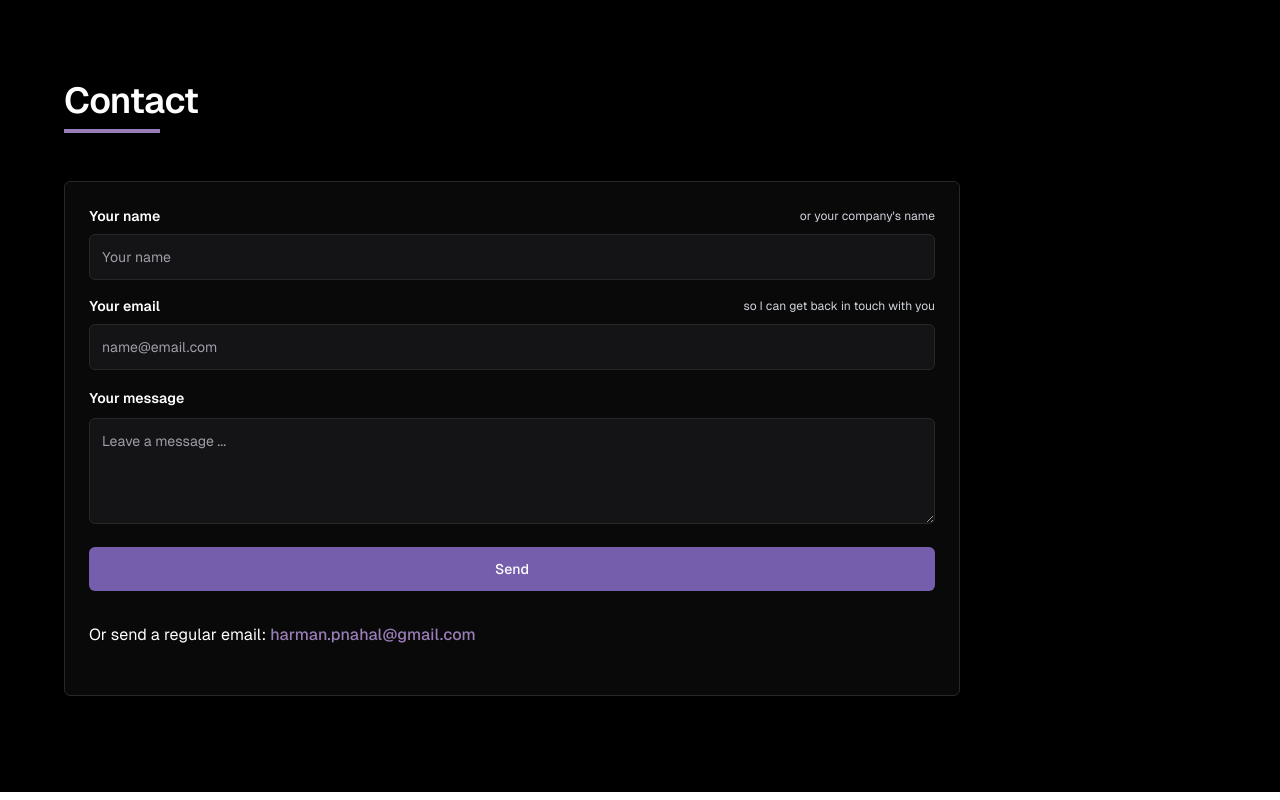
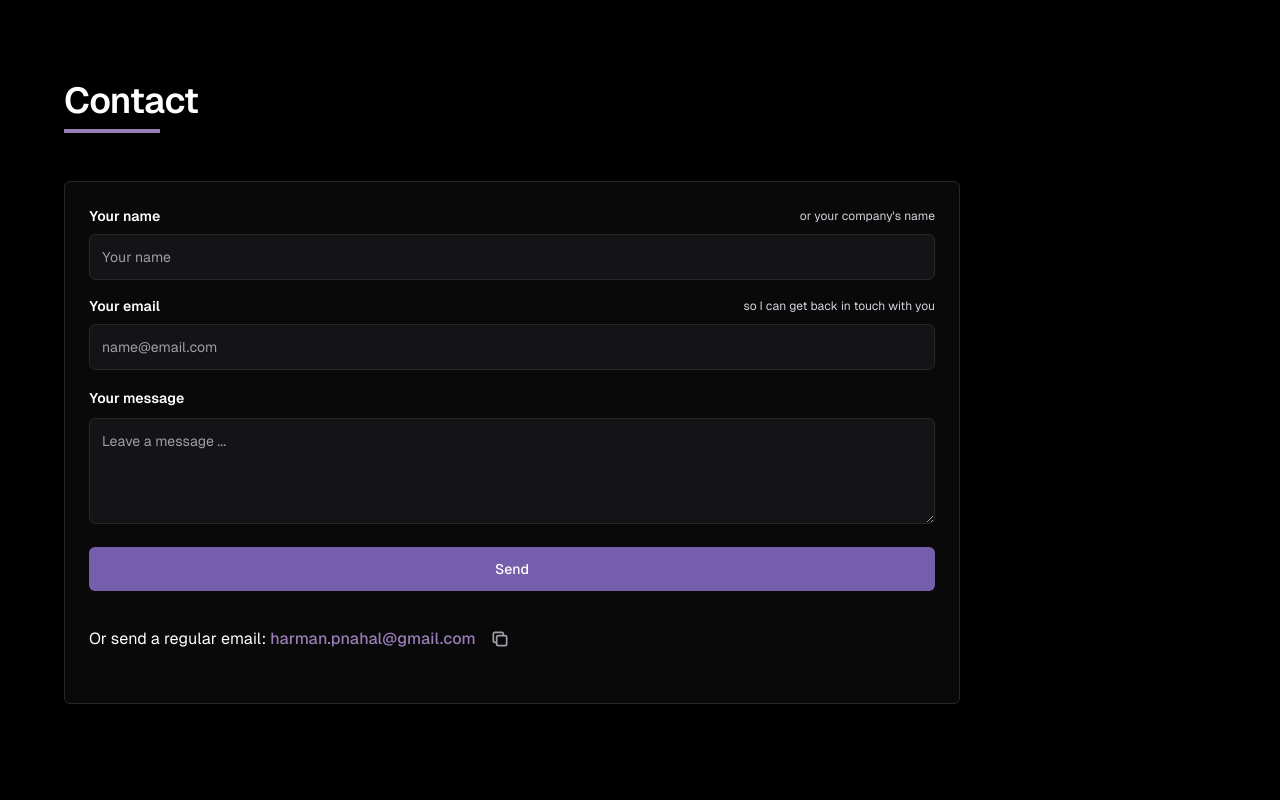
Before and after one commit to Harmxn02/harmansingh.nl, a Next.js app: page / in a window 1280 px wide. Shown: the part 4019-4819 px from the top of the page. Built offline with nearby package versions, Linux system fonts and the light colour scheme.

Commit message:
FEAT: Enable email copying functionality in Contact component

```diff
--- a/src/app/components/Form.jsx
+++ b/src/app/components/Form.jsx
@@ -48,10 +48,10 @@ function LabelHint(props) {
 	return <p className="text-xs text-gray-300">{props.children}</p>;
 }
 
-// function copyEmail() {
-// 	navigator.clipboard.writeText("harman.pnahal@gmail.com");
-// 	toast("✅ Email copied to clipboard");
-// }
+function copyEmail() {
+	navigator.clipboard.writeText("harman.pnahal@gmail.com");
+	toast("✅ Email copied to clipboard");
+}
 
 export default function Contact() {
 	const form = useRef();
@@ -167,19 +167,36 @@ export default function Contact() {
 						</button>
 					</div>
 				</form>{" "}
-				<p
-					className="pt-8 text-white"
-					data-aos="fade-up"
-					data-aos-delay="350"
-				>
+				<p className="flex flex-wrap items-center pt-8 text-white">
 					Or send a regular email:{" "}
 					<a
-						className="font-medium text-[#997db6] underline-offset-2 transition-colors duration-500 hover:text-[#958ab5] hover:underline"
+						className="font-medium text-[#997db6] underline-offset-2 transition-colors duration-500 hover:text-[#958ab5] hover:underline sm:pl-1"
 						href="mailto:harman.pnahal@gmail.com"
 						// onClick={copyEmail}
 					>
 						harman.pnahal@gmail.com
 					</a>
+					<button
+						onClick={copyEmail}
+						className="ml-2 inline-flex items-center rounded-md p-1.5 text-zinc-400 transition-colors duration-200 hover:bg-zinc-800 hover:text-[#997db6]"
+						title="Copy email to clipboard"
+						aria-label="Copy email to clipboard"
+					>
+						<svg
+							className="h-5 w-5"
+							fill="none"
+							stroke="currentColor"
+							viewBox="0 0 24 24"
+							xmlns="http://www.w3.org/2000/svg"
+						>
+							<path
+								strokeLinecap="round"
+								strokeLinejoin="round"
+								strokeWidth={2}
+								d="M8 16H6a2 2 0 01-2-2V6a2 2 0 012-2h8a2 2 0 012 2v2m-6 12h8a2 2 0 002-2v-8a2 2 0 00-2-2h-8a2 2 0 00-2 2v8a2 2 0 002 2z"
+							/>
+						</svg>
+					</button>
 				</p>
 			</div>
 		</section>
```
